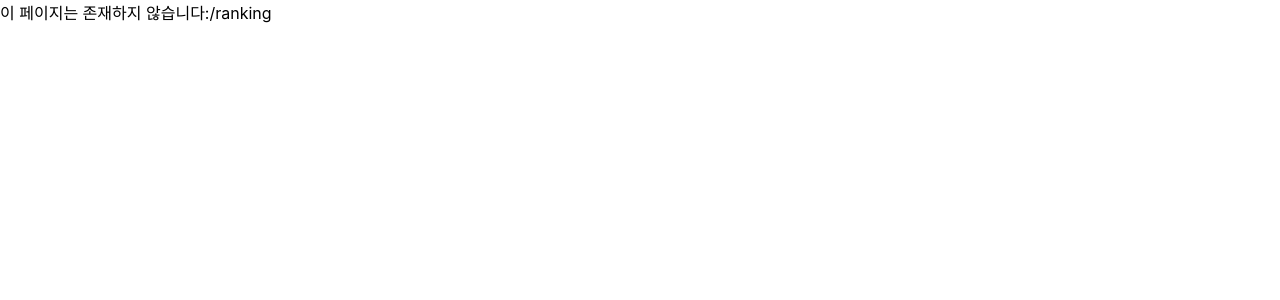
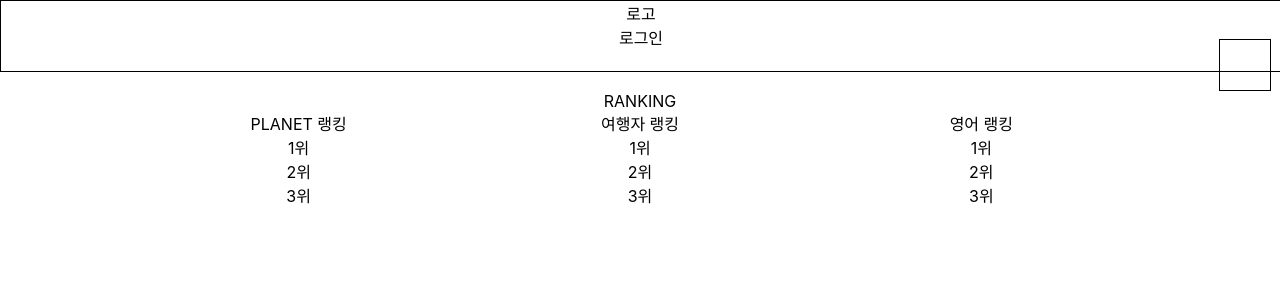
Before and after one commit to cosmic-plannet/plannet-front, a React (Create React App) app: page /ranking in a window 1280 px wide. Shown: the top 300 px of the page. Built offline with nearby package versions, Linux system fonts and the light colour scheme.

Commit message:
feat: Add ranking page

```diff
--- a/src/App.js
+++ b/src/App.js
@@ -4,6 +4,7 @@ import Main from "./pages/main.js";
 import Login from "./pages/login.js";
 import Interest from "./pages/interest.js";
 import Mypage from "./pages/mypage.js";
+import Ranking from "./pages/ranking.js";
 
 function App() {
     return (
@@ -13,6 +14,7 @@ function App() {
                 <Route path="/login" component={Login} exact></Route>
                 <Route path="/interest" component={Interest} exact></Route>
                 <Route path="/mypage" component={Mypage} exact></Route>
+                <Route path="/ranking" component={Ranking} exact></Route>
                 <Route render={({ location }) => <div>이 페이지는 존재하지 않습니다:{location.pathname}</div>}></Route>
             </Switch>
         </BrowserRouter>
--- a/src/pages/login.js
+++ b/src/pages/login.js
@@ -36,7 +36,7 @@ const Login = ({ history }) => {
             <Logo></Logo>
             <Title>나만의 온라인 스터디 플랫폼, PLAN:NET</Title>
             <SubTitle>스터디에 참여하여 팀원들과 PLANET을 멋지게 성장시켜 보세요!</SubTitle>
-            <LoginBtn onClick={() => movePage("interest")}>구글 로그인</LoginBtn>
+            <LoginBtn onClick={() => movePage("")}>구글 로그인</LoginBtn>
         </Wrapper>
     );
 };
--- /dev/null
+++ b/src/pages/ranking.js
@@ -0,0 +1,82 @@
+import React, { useEffect, useState } from "react";
+import styled from "styled-components";
+import { useDispatch, useSelector } from "react-redux";
+import Header from "../components/header";
+//import { getQuestion, getToday } from "store/box";
+
+const Wrapper = styled.div`
+    width: 100%;
+    height: 100%;
+    /* padding: 1rem; */
+    display: flex;
+    flex-direction: column;
+    align-items: center;
+    /* min-width: 1200px; */
+`;
+const Title = styled.div``;
+
+const RankingContainer = styled.div`
+    display: flex;
+    flex-direction: row;
+    width: 80%;
+`;
+const RankingBox = styled.div`
+    flex: 1;
+    text-align: center;
+    margin: 0 1rem;
+`;
+const RankingTitle = styled.div``;
+const RankingList = styled.div`
+    display: flex;
+    flex-direction: column;
+`;
+const RankingContent = styled.div``;
+
+const Ranking = ({ history }) => {
+    // const [inputText, setInputText] = useState("");
+    // const id = useSelector((state) => state.auth.profile_id);
+    // const dispatch = useDispatch();
+
+    // useEffect(() => {});
+
+    const movePage = (page) => {
+        history.push(`/${page}`);
+    };
+
+    return (
+        <React.Fragment>
+            <Header></Header>
+            <Wrapper>
+                <Title>RANKING</Title>
+                <RankingContainer>
+                    <RankingBox>
+                        <RankingTitle>PLANET 랭킹</RankingTitle>
+                        <RankingList>
+                            <RankingContent>1위</RankingContent>
+                            <RankingContent>2위</RankingContent>
+                            <RankingContent>3위</RankingContent>
+                        </RankingList>
+                    </RankingBox>
+                    <RankingBox>
+                        <RankingTitle>여행자 랭킹</RankingTitle>
+                        <RankingList>
+                            <RankingContent>1위</RankingContent>
+                            <RankingContent>2위</RankingContent>
+                            <RankingContent>3위</RankingContent>
+                        </RankingList>
+                    </RankingBox>
+                    <RankingBox>
+                        <RankingTitle>영어 랭킹</RankingTitle>
+                        <RankingList>
+                            <RankingContent>1위</RankingContent>
+                            <RankingContent>2위</RankingContent>
+                            <RankingContent>3위</RankingContent>
+                        </RankingList>
+                    </RankingBox>
+                </RankingContainer>
+            </Wrapper>
+        </React.Fragment>
+    );
+};
+
+export default Ranking;
```
